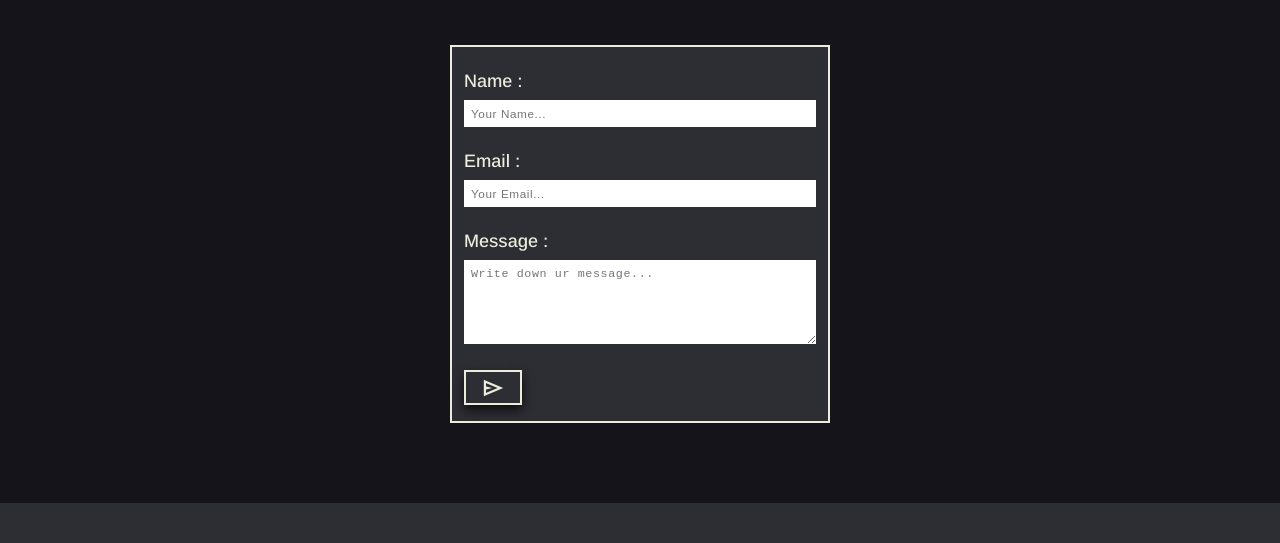
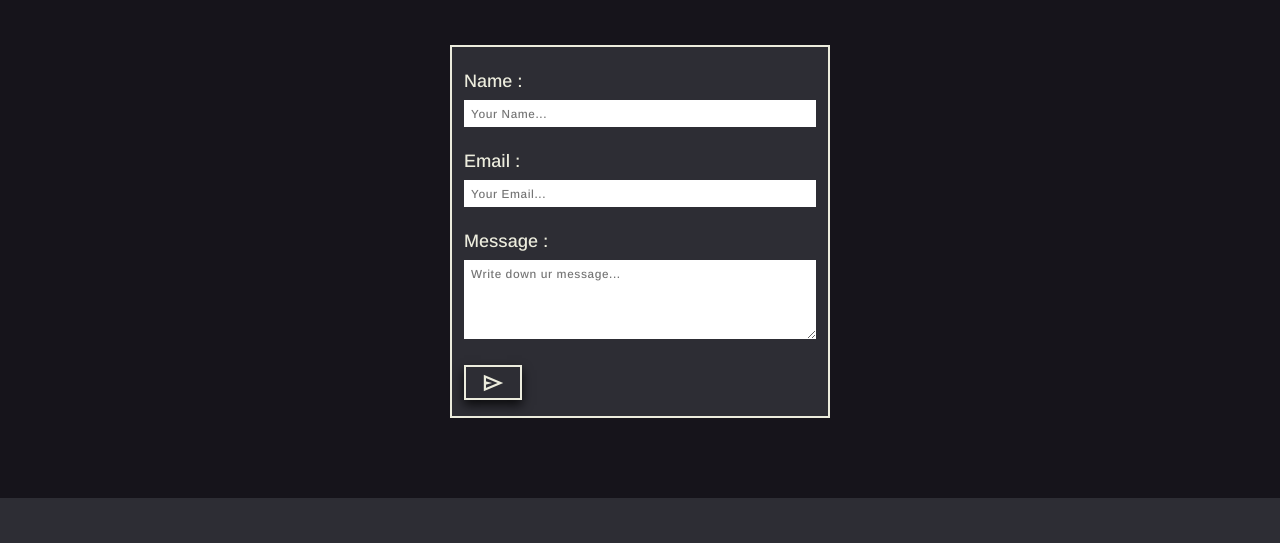
Before and after one commit to Alif2609/portfolio, a plain HTML site: page docs/index.html in a window 1280 px wide. Shown: the part 3104-3647 px from the top of the page. Drawn offline with nearby package versions, Linux system fonts and the light colour scheme.

Commit message:
Update styles.css

```diff
--- a/docs/styles.css
+++ b/docs/styles.css
@@ -393,6 +393,7 @@ label {
 label input,
 label textarea {
   color: var(--color-bg);
+  font-family: var(--font-arimo);
   font-weight: 500;
   font-size: var(--fs-base-sm);
   letter-spacing: 0.6px;
```
